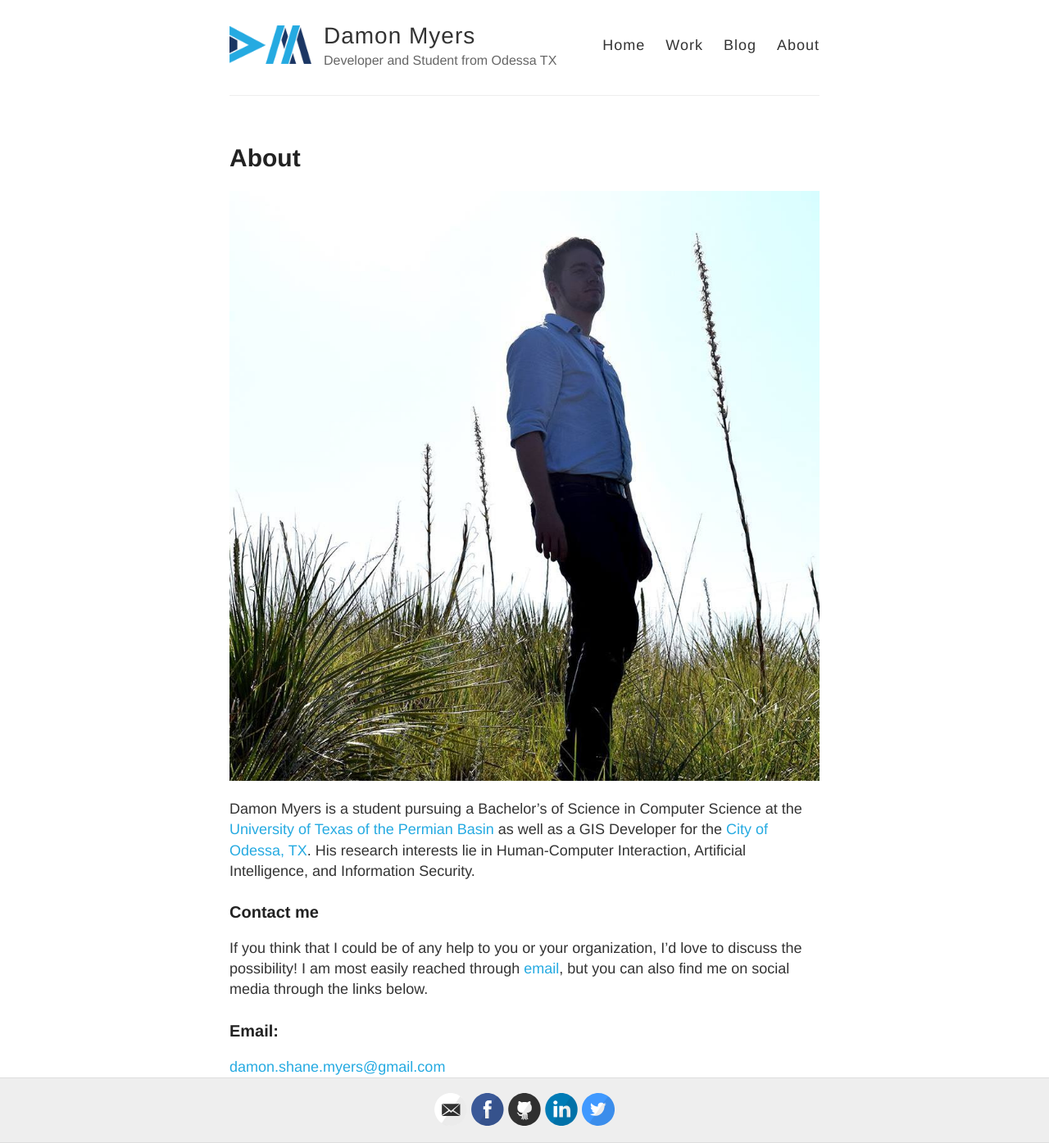
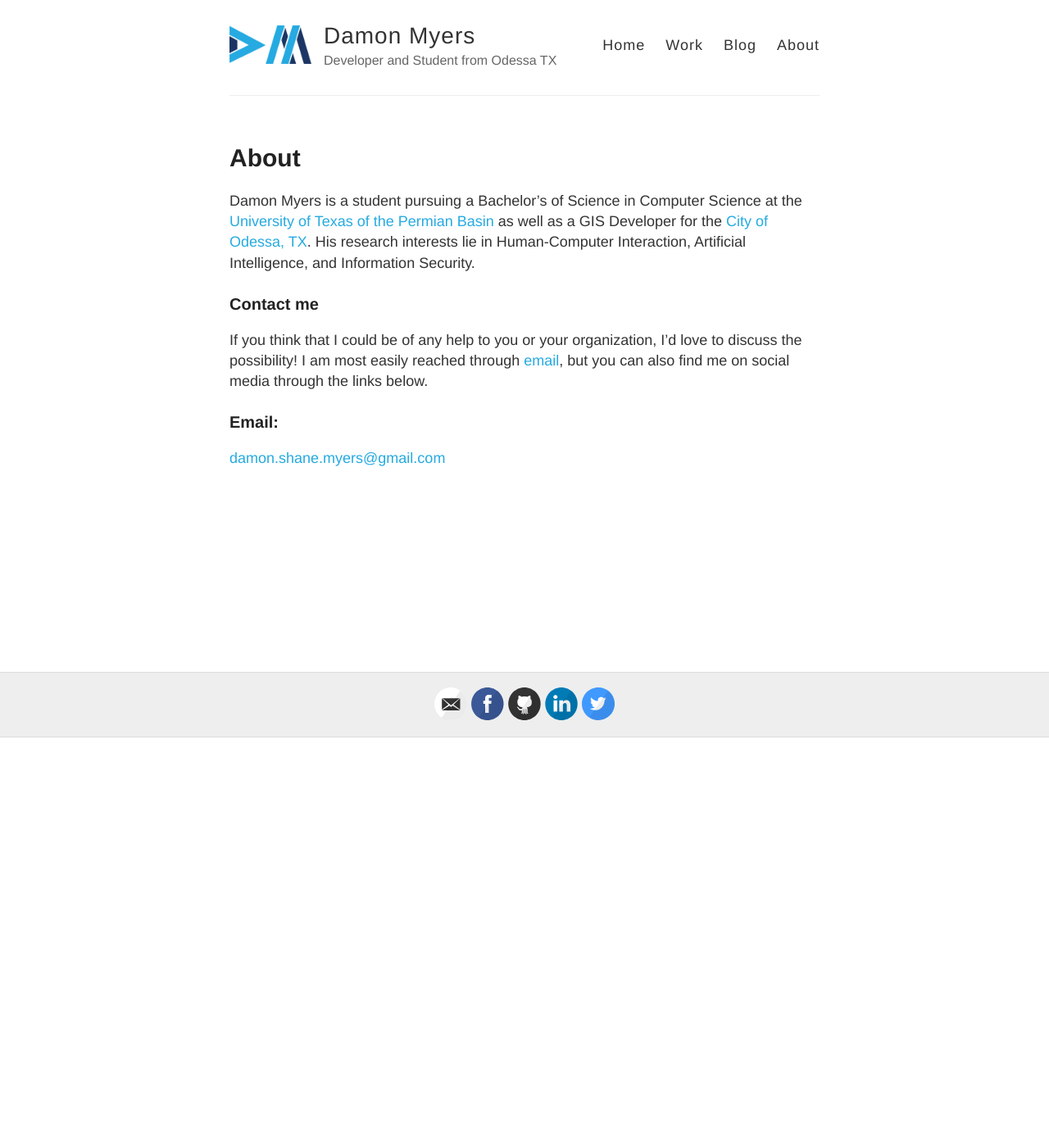
Before and after one commit to damon-myers/damon-myers.github.io, a Jekyll site: the page built from contact.md, in a window 1280 px wide. Shown: the whole page at 82% size. Built offline with Jekyll 4.4.1, drawn with Linux system fonts in a browser that asks for light colours; Markdown is read by kramdown in place of the engine named in the settings; after the commit the page ends 900 px from its top, so only the background shows below that.

Commit message:
Updated contact.md

```diff
--- a/contact.md
+++ b/contact.md
@@ -6,8 +6,6 @@ published: true
 ---
 
 
-![me.jpg]({{site.baseurl}}/me.jpg)
-
 Damon Myers is a student pursuing a Bachelor's of Science in Computer Science at the [University of Texas of the Permian Basin](http://www.utpb.edu) as well as a GIS Developer for the [City of Odessa, TX](http://odessa-tx.gov). His research interests lie in Human-Computer Interaction, Artificial Intelligence, and Information Security.
 
 ### Contact me
```
